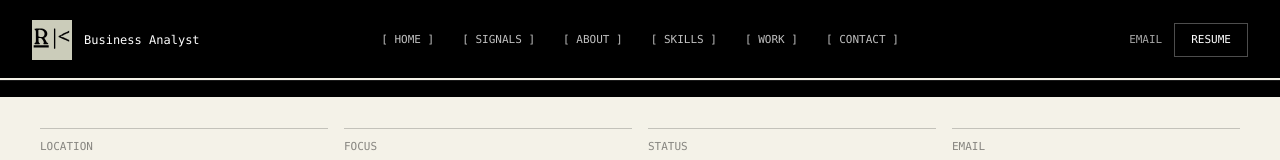
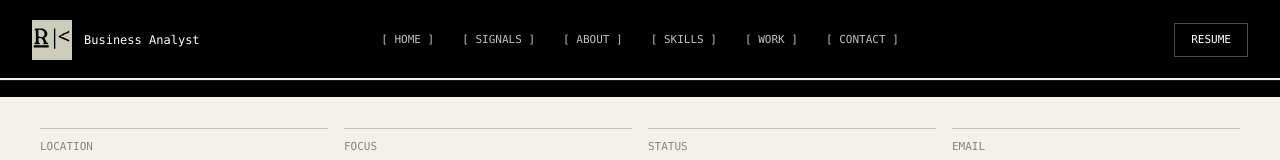
Before and after one commit to richiekosasih/richiedev, a React (Vite) app: page / in a window 1280 px wide. Shown: the top 160 px of the page. Built offline with nearby package versions, Linux system fonts and the light colour scheme.

Commit message:
delete not use button

```diff
--- a/src/components/nav/Header.jsx
+++ b/src/components/nav/Header.jsx
@@ -104,12 +104,6 @@
 
           <div className='ml-auto hidden items-center gap-3 md:flex'>
             <a
-              href='mailto:richiekosasihdev@gmail.com'
-              className='font-mono text-[11px] uppercase text-white/65 transition-colors hover:text-white'
-            >
-              Email
-            </a>
-            <a
               href='/RichiePKosasih_Resume.pdf'
               target='_blank'
               rel='noopener noreferrer'
```
